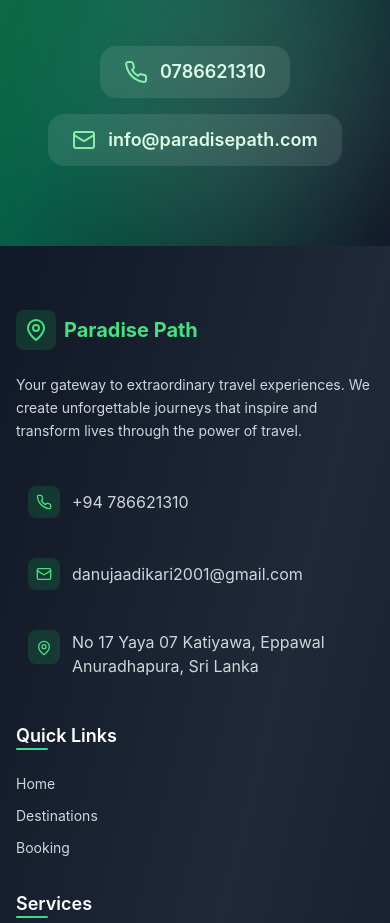
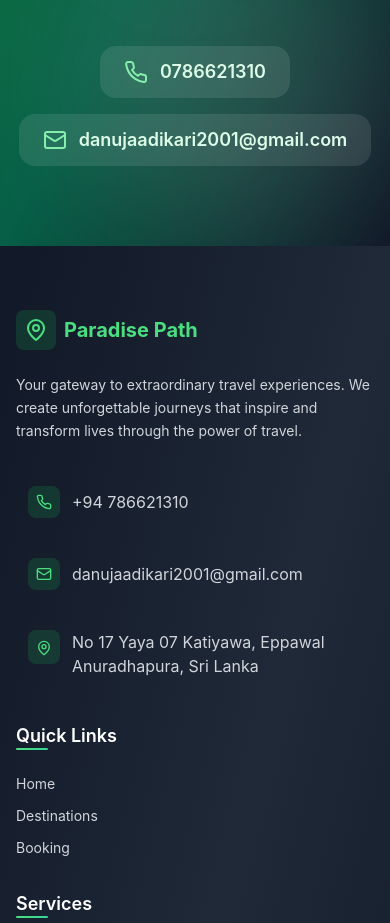
Before and after one commit to danujaadikari/ParadisePath, a React (Create React App) app: page / in a window 390 px wide. Shown: the part 9250-10173 px from the top of the page. Built offline with nearby package versions, Linux system fonts and the light colour scheme; the HTML template or start-up script is replaced by a standard one.

Commit message:
Update Home.js: correct contact phone number and email for accuracy

```diff
--- a/src/pages/Home.js
+++ b/src/pages/Home.js
@@ -431,7 +431,7 @@ const Home = () => {
             </div>
             <div className="flex items-center space-x-3 bg-white/10 backdrop-blur-sm px-6 py-3 rounded-2xl">
               <Mail className="h-6 w-6 text-green-300" />
-              <span className="font-semibold text-lg">info@paradisepath.com</span>
+              <span className="font-semibold text-lg">danujaadikari2001@gmail.com</span>
             </div>
           </div>
         </div>
```
